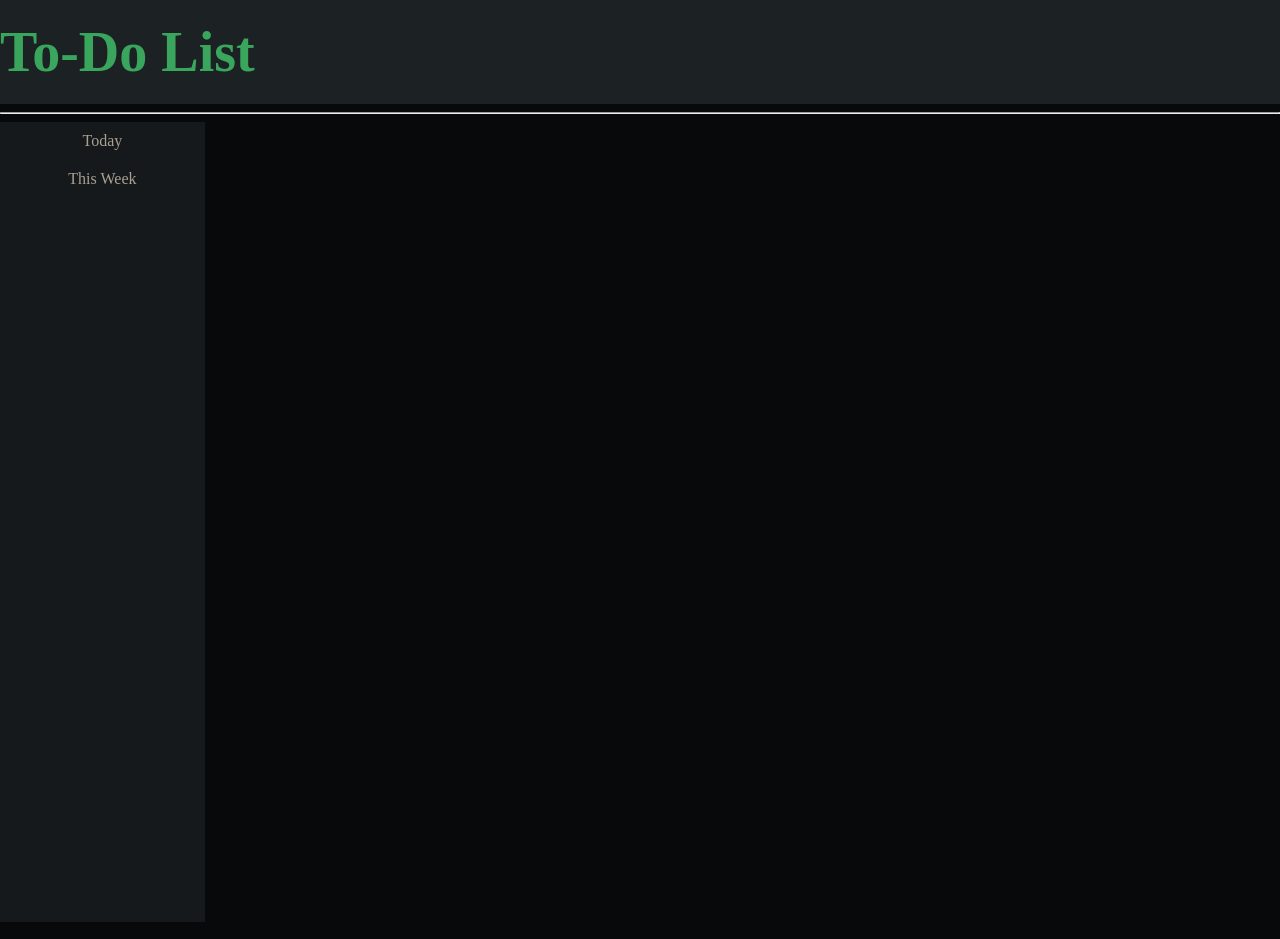
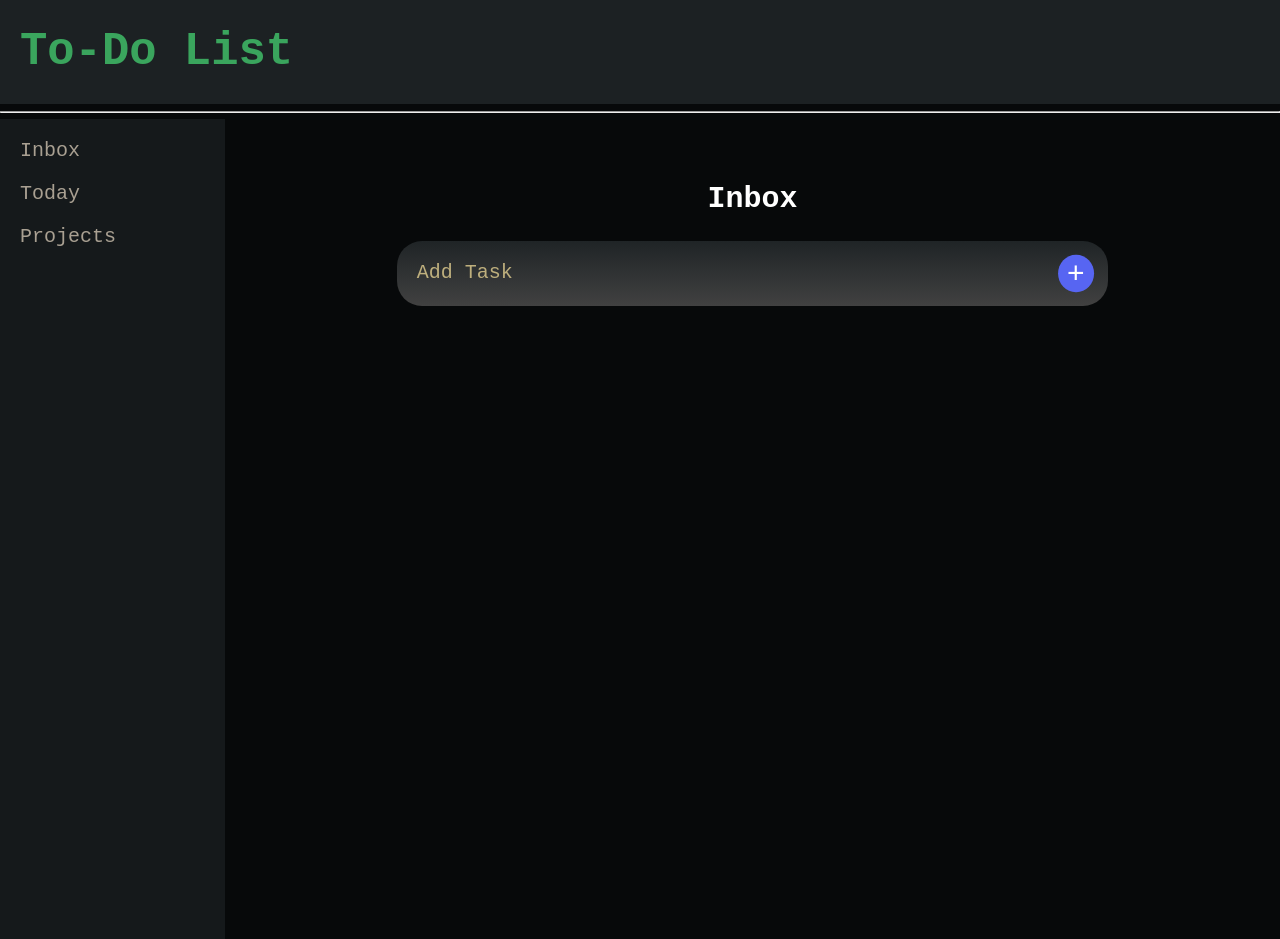
Before and after one commit to Nesopie/todoList, a website built with webpack: page dist/index.html in a window 1280 px wide. Built offline with nearby package versions, Linux system fonts and the light colour scheme.

Commit message:
added task object, UI for inbox

```diff
--- /dev/null
+++ b/src/inbox.js
@@ -0,0 +1,157 @@
+function loadInbox() {
+    const main = document.querySelector("main");
+
+    const headerMain = document.createElement("h2");
+    headerMain.classList.add("headerMain");
+    headerMain.innerText = "Inbox";
+
+    taskForm();
+    main.appendChild(headerMain);
+    main.appendChild(task());
+
+    return main;
+}
+
+function task() {
+    const addTask = document.createElement("div");
+    addTask.classList.add("addTask");
+
+    const addTaskText = document.createElement("div");
+    addTaskText.innerText = "Add Task";
+
+    const addTaskButton = document.createElement("button");
+    addTaskButton.classList.add("addTaskButton");
+    addTaskButton.innerText = "+";
+    addTaskButton.addEventListener("click", () => {
+        const taskForm = document.querySelector(".taskForm");
+        taskForm.style.visibility = "visible";
+
+        const content = document.querySelector(".content");
+        content.style.opacity = "0.2";
+    });
+
+    addTask.appendChild(addTaskText);
+    addTask.appendChild(addTaskButton);
+
+    return addTask;
+}
+
+function taskForm() {
+    const body = document.querySelector("body");
+    const content = document.querySelector(".content");
+
+    const div = document.createElement("div");
+    div.classList.add("taskFormDiv");
+
+    const form = document.createElement("form");
+    form.classList.add("taskForm");
+    form.setAttribute("name", "taskForm");
+
+    const formTitle = document.createElement("div");
+    formTitle.classList.add("formTitle");
+    formTitle.classList.add("formElement");
+    formTitle.innerText = "Add Task";
+
+    const cancel = document.createElement("button");
+    cancel.classList.add("formElement");
+    cancel.classList.add("cancelTask");
+    cancel.innerText = "x";
+
+    cancel.addEventListener("click", (e) => {
+        e.preventDefault();
+        form.style.visibility = "hidden";
+        content.style.opacity = "1";
+        form.reset();
+    });
+
+    const container = document.createElement("div");
+    container.classList.add("formElement");
+    container.classList.add("taskHeader");
+    container.appendChild(formTitle);
+    container.appendChild(cancel);
+
+    const taskText = document.createElement("input");
+    taskText.classList.add("formElement");
+    taskText.classList.add("taskText");
+    taskText.setAttribute("type","text");
+    taskText.setAttribute("name","");
+    taskText.setAttribute("placeholder","Enter task name");
+
+    const createTaskButton = document.createElement("button");
+
+    const taskDescription = document.createElement("textarea");
+    taskDescription.classList.add("formElement")
+    taskDescription.classList.add("taskDescription");
+    taskDescription.setAttribute("type","text");
+    taskDescription.setAttribute("name","");
+    taskDescription.setAttribute("height","100");
+    taskDescription.setAttribute("placeholder","Enter task description");
+
+    createTaskButton.classList.add("formElement");
+    createTaskButton.classList.add("submitTask");
+    createTaskButton.innerText = "Create Task";
+
+    createTaskButton.addEventListener("click", (e) => {
+        e.preventDefault();
+        const taskObj = taskObjectFactory(taskText.value, taskDescription.value);
+        taskObj.createTask();
+        form.style.visibility = "hidden";
+        content.style.opacity = "1";
+        form.reset();
+    });
+
+    form.appendChild(container);
+    form.appendChild(taskText);
+    form.appendChild(taskDescription);
+    form.appendChild(createTaskButton);
+    div.appendChild(form);
+
+    body.insertBefore(div,content);
+}
+
+const taskObjectFactory = (taskName, taskDescription) => {
+    const getTaskName = () => taskName;
+    const getTaskDescription  = () => taskDescription;
+    const createTask = () => {
+        const taskDivContainer = document.createElement("div");
+        taskDivContainer.classList.add("taskDivContainer");
+
+        const taskDiv = document.createElement("div");
+        taskDiv.classList.add("taskDiv");
+
+        const taskDivName = document.createElement("div");
+        taskDivName.classList.add("taskName");
+        taskDivName.innerText = `${getTaskName()}`;
+
+        const taskDivDesc = document.createElement("div");
+        taskDivDesc.classList.add("taskDesc");
+        taskDivDesc.innerText = `${getTaskDescription()}`;
+
+        const removeTaskButton = document.createElement("button");
+        removeTaskButton.classList.add("removeTask");
+        removeTaskButton.innerText = "X";
+
+        removeTaskButton.addEventListener("click", () => {
+            removeTask(removeTaskButton.parentNode);
+        });
+
+        taskDiv.appendChild(taskDivName);
+        taskDiv.appendChild(taskDivDesc);
+
+        taskDivContainer.appendChild(taskDiv);
+        taskDivContainer.appendChild(removeTaskButton);
+
+        const main = document.querySelector("main");
+        const addTask = document.querySelector(".addTask");
+
+        main.insertBefore(taskDivContainer,addTask);
+    }
+
+    const removeTask = (nodeName) => {
+        nodeName.remove();
+    }
+
+    return {createTask};
+}
+
+export {loadInbox};
--- a/src/index.js
+++ b/src/index.js
@@ -1,12 +1,24 @@
-import {createHeader, createNav} from './makeStuff.js';
+import {createHeader, createSidebar} from './makeStuff.js';
+import {loadInbox} from './inbox.js';
 
 function loadHome() {
     const content = document.querySelector(".content");
     const hr = document.createElement("hr");
 
+    const container = document.createElement("div");
+    container.classList.add("container");
+
+    const main = document.createElement("main");
+
+    container.appendChild(createSidebar());
+    container.appendChild(main);
+
     content.appendChild(createHeader());
     content.appendChild(hr);
-    content.appendChild(createNav());
+    content.appendChild(container);
+
+    loadInbox();
+    console.log("hi");
 }
 
 loadHome();
--- a/src/makeStuff.js
+++ b/src/makeStuff.js
@@ -11,24 +11,24 @@ function createHeader() {
     return header;
 }
 
-function createNav() {
-    const nav = document.createElement("nav");
-    nav.classList.add("sidebar");
+function createSidebar() {
+    const ul = document.createElement("ul");
+    ul.classList.add("sidebar");
 
-    const today = document.createElement("div");
-    today.classList.add("today");
-    today.classList.add("navElement");
-    today.innerText = "Today";
+    ul.appendChild(createListItem("inbox"));
+    ul.appendChild(createListItem("today"));
+    ul.appendChild(createListItem("projects"));
 
-    const thisWeek = document.createElement("div");
-    thisWeek.classList.add("thisWeek");
-    thisWeek.classList.add("navElement");
-    thisWeek.innerText = "This Week";
-
-    nav.appendChild(today);
-    nav.appendChild(thisWeek);
-
-    return nav;
+    return ul;
 }
 
-export {createHeader, createNav};
+function createListItem(itemName) {
+    const item = document.createElement("li");
+    item.classList.add(`${itemName}`);
+    item.classList.add("navElement");
+    item.innerText = itemName.charAt(0).toUpperCase() + itemName.slice(1);
+
+    return item;
+}
+
+export {createHeader, createSidebar};
```
Also changed, not shown: dist/index.html, dist/main.js, dist/style.css.
